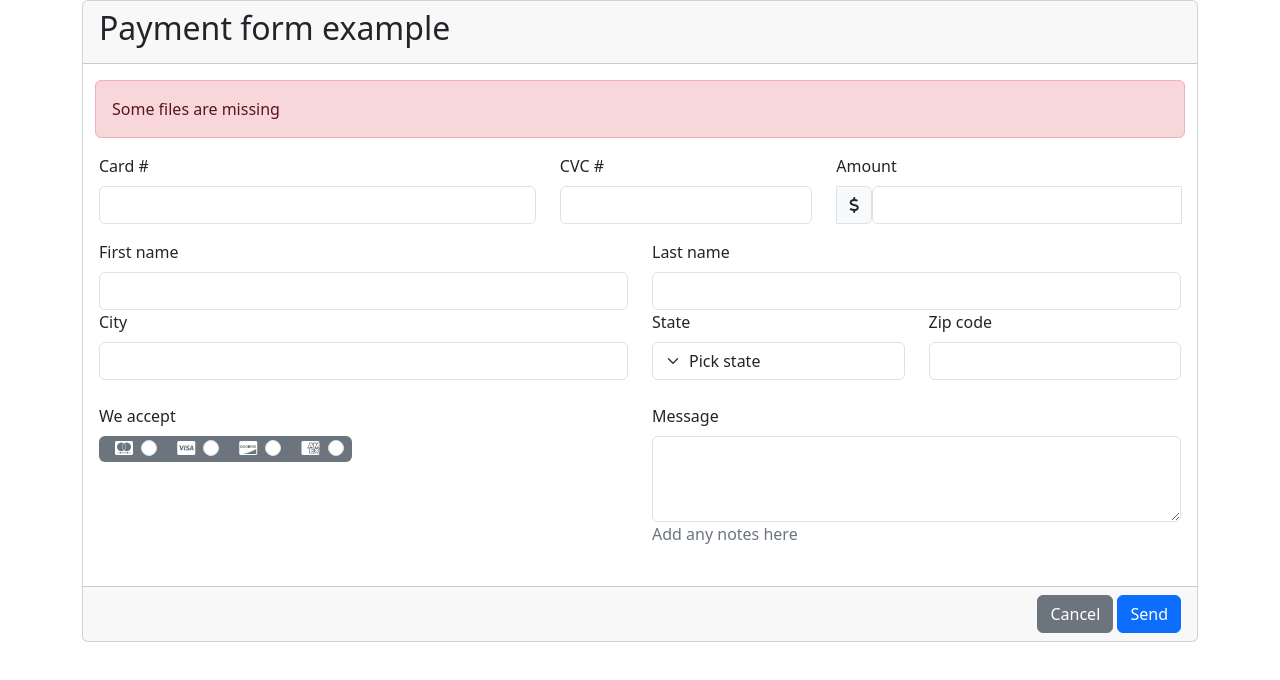
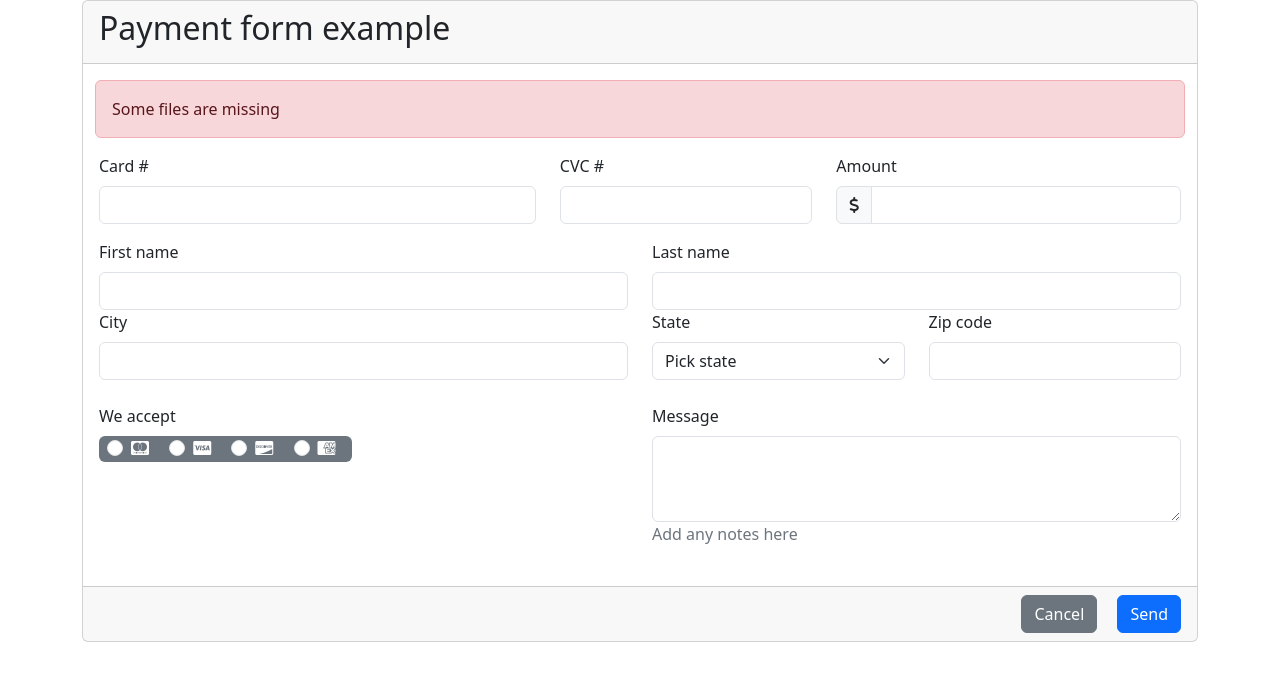
Before and after one commit to 4GeeksAcademy/Alimilan88-FormBootstrap, a plain HTML site: page index.html in a window 1280 px wide. Drawn offline with nearby package versions, Linux system fonts and the light colour scheme.

Commit message:
First Commit

```diff
--- a/index.html
+++ b/index.html
@@ -4,8 +4,7 @@
 <head>
     <meta charset="UTF-8">
     <meta name="viewport" content="width=device-width, initial-scale=1.0">
-    <link rel="stylesheet" href="https://cdn.jsdelivr.net/npm/bootstrap@5.3.3/dist/css/bootstrap.rtl.min.css"
-        integrity="sha384-dpuaG1suU0eT09tx5plTaGMLBsfDLzUCCUXOY2j/LSvXYuG6Bqs43ALlhIqAJVRb" crossorigin="anonymous">
+    <link rel="stylesheet" href="https://cdn.jsdelivr.net/npm/bootstrap@5.3.3/dist/css/bootstrap.min.css" rel="stylesheet" integrity="sha384-QWTKZyjpPEjISv5WaRU9OFeRpok6YctnYmDr5pNlyT2bRjXh0JMhjY6hW+ALEwIH" crossorigin="anonymous">
     <link rel="stylesheet" href="https://cdn.jsdelivr.net/npm/bootstrap-icons@1.11.3/font/bootstrap-icons.min.css">
     <link rel="stylesheet" href="https://cdnjs.cloudflare.com/ajax/libs/font-awesome/6.5.2/css/all.min.css"
         integrity="sha512-SnH5WK+bZxgPHs44uWIX+LLJAJ9/2PkPKZ5QiAj6Ta86w+fsb2TkcmfRyVX3pBnMFcV7oQPJkl9QevSCWr3W6A=="
```
